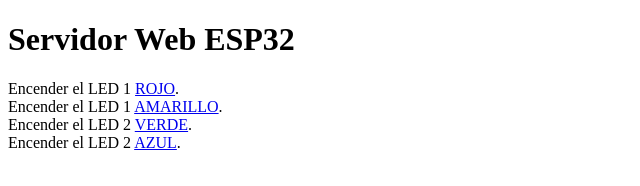
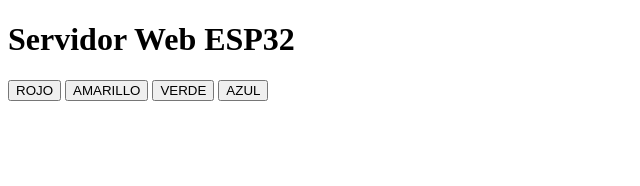
Before and after one commit to JimmyBakir3/monitoreo, a plain HTML site: page index.html in a window 1280 px wide. Shown: the whole page, without its empty margins (0-640 px from the left). Drawn offline with Linux system fonts and the light colour scheme.

Commit message:
Add files via upload

```diff
--- a/index.html
+++ b/index.html
@@ -1,4 +1,3 @@
-
 <!DOCTYPE html>
 <html lang="en">
 
@@ -9,10 +8,12 @@
 <body>
     <h1>Servidor Web ESP32</h1>
 
-    Encender el LED 1 <a href=\"/R\">ROJO</a>.<br>
-    Encender el LED 1 <a href=\"/Y\">AMARILLO</a>.<br>
-    Encender el LED 2 <a href=\"/G\">VERDE</a>.<br>
-    Encender el LED 2 <a href=\"/B\">AZUL</a>.<br>
+    <form action="#" method="post">
+        <input type="submit" name="color" value="ROJO">
+        <input type="submit" name="color" value="AMARILLO">
+        <input type="submit" name="color" value="VERDE">
+        <input type="submit" name="color" value="AZUL">
+    </form>
 </body>
 
 </html>
```
